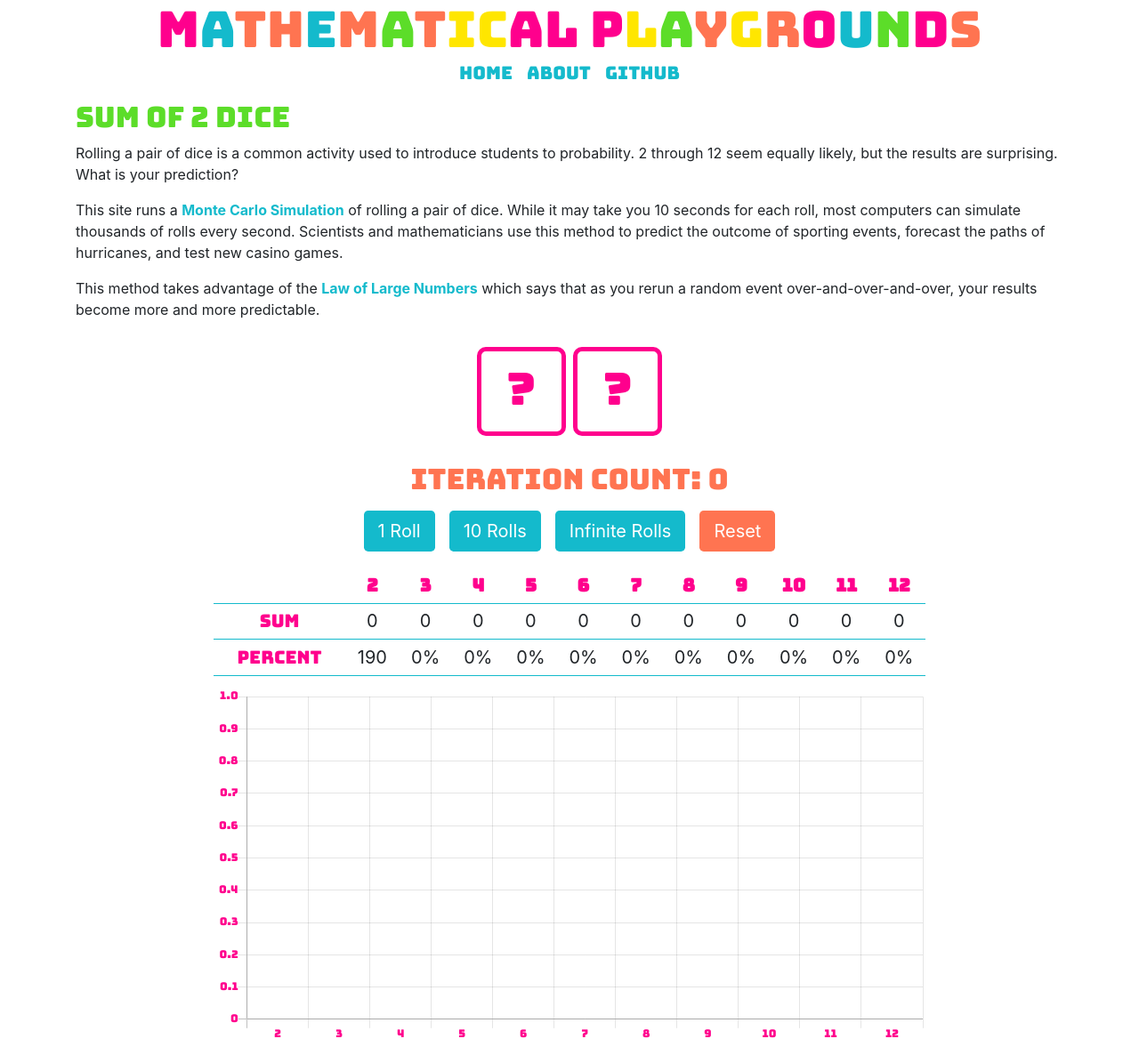
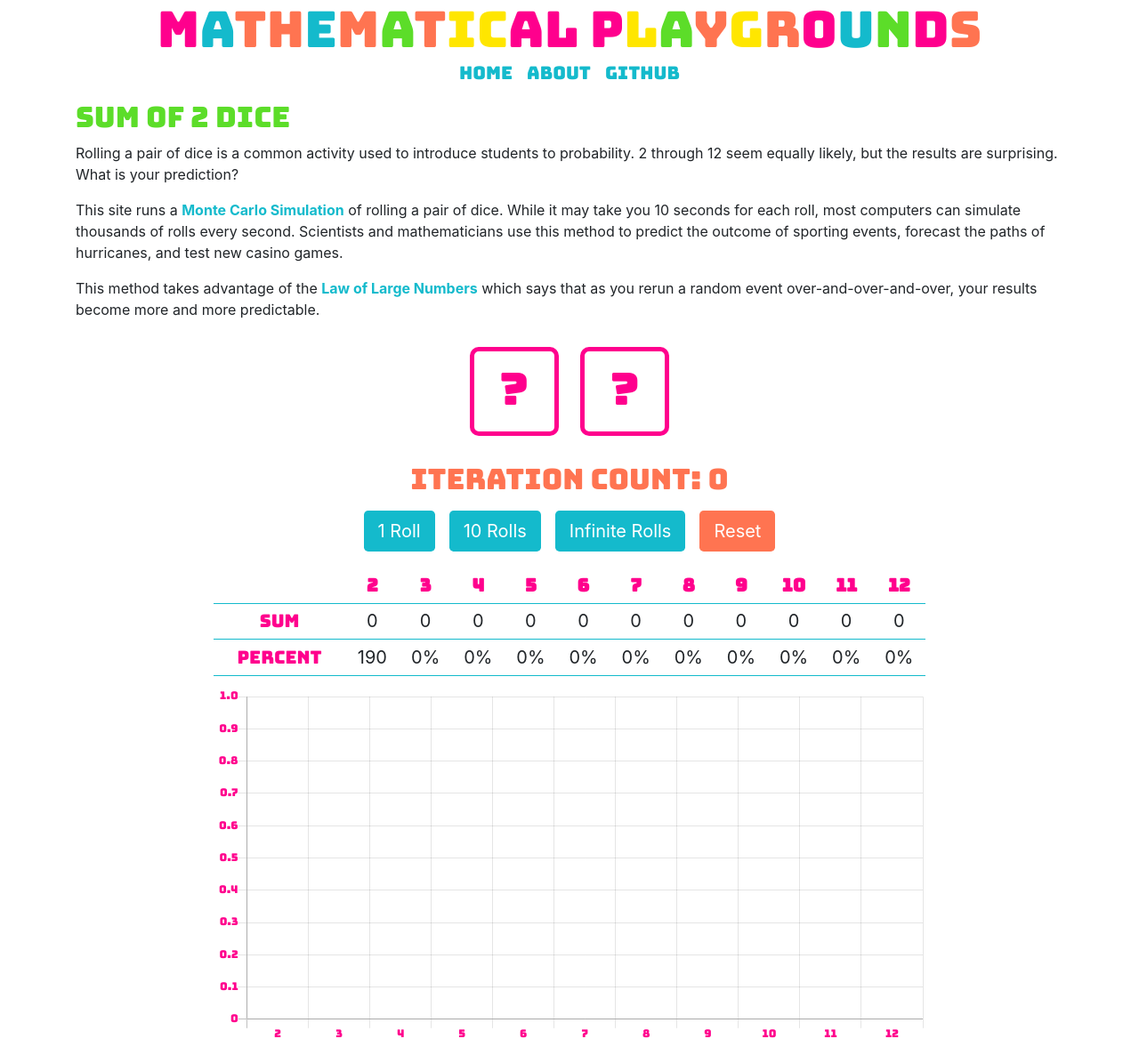
Before and after one commit to TylerAuer/math-tools, a Jekyll site: the page built from apps/montecarlo/two-dice.html, in a window 1280 px wide. Shown: the whole page at 89% size. Built offline with Jekyll 4.4.1, drawn with Linux system fonts in a browser that asks for light colours; nearby versions of some CDN libraries.

Commit message:
add space between dice

```diff
--- a/assets/css/montecarlo.scss
+++ b/assets/css/montecarlo.scss
@@ -87,7 +87,7 @@ table .table-col1 {
   height: 100px;
   padding: 5px;
   display: inline-block;
-  margin: 0px 2px;
+  margin: 0px 10px;
   background-color: white;
   font-size: 50px;
   font-family: $hFont;
```
